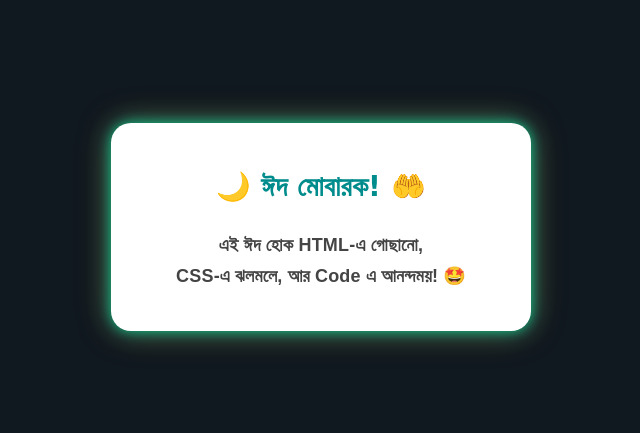
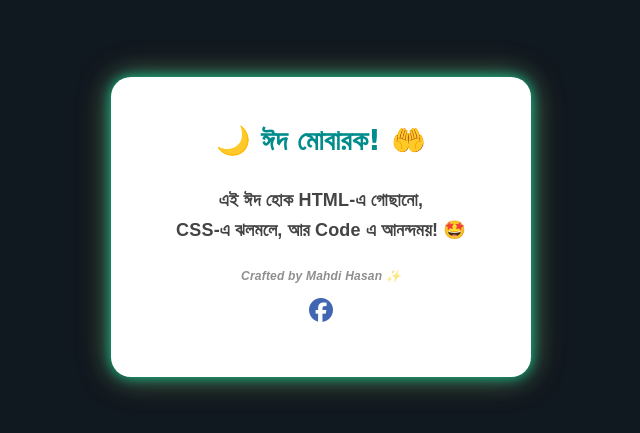
Before and after one commit to mahdi9162/Eid-Card, a plain HTML site: page index.html in a window 1280 px wide. Shown: the part 173-606 px from the top of the page, without its empty margins (319-959 px from the left). Drawn offline with Linux system fonts and the light colour scheme.

Commit message:
Updated HTML and CSS with new changes

```diff
--- a/index.html
+++ b/index.html
@@ -5,6 +5,9 @@
     <meta charset="UTF-8">
     <meta name="viewport" content="width=device-width, initial-scale=1">
     <link href="https://fonts.googleapis.com/css2?family=Noto+Serif+Bengali:wght@400;600&display=swap" rel="stylesheet">
+    <link rel="stylesheet" href="https://cdnjs.cloudflare.com/ajax/libs/font-awesome/6.7.2/css/all.min.css"
+        integrity="sha512-Evv84Mr4kqVGRNSgIGL/F/aIDqQb7xQ2vcrdIwxfjThSH8CSR7PBEakCr51Ck+w+/U6swU2Im1vVX0SVk9ABhg=="
+        crossorigin="anonymous" referrerpolicy="no-referrer" />
     <link rel="stylesheet" href="style.css">
     <title>ঈদের শুভেচ্ছা</title>
 </head>
@@ -13,6 +16,13 @@
     <div class="card">
         <h1>🌙 ঈদ মোবারক! 🤲</h1>
         <p> এই ঈদ হোক HTML-এ গোছানো,<br>CSS-এ ঝলমলে, আর Code এ আনন্দময়! 🤩</p>
+
+        <p class="signature"> Crafted by Mahdi Hasan ✨</p>
+        <a href="https://www.facebook.com/mahdi916?rdid=tForzam6jhAdAX7Q&share_url=https%3A%2F%2Fwww.facebook.com%2Fshare%2F1Agm1q4FV9%2F#"
+            target="_blank" class="social-link">
+            <i class="fa-brands fa-facebook"></i>
+        </a>
+
     </div>
 </body>
 
--- a/style.css
+++ b/style.css
@@ -78,3 +78,26 @@ p {
             0 0 30px rgba(255, 200, 0, 0.3);
     }
 }
+
+.signature {
+    font-size: 12px;
+    text-align: center;
+    opacity: 0.6;
+    font-style: italic;
+    margin-top: 20px;
+}
+
+.social-link {
+    text-decoration: none;
+    color: #4267B2;
+    /* Facebook Blue */
+    font-size: 24px;
+    margin: 5px;
+    transition: transform 0.3s ease, color 0.3s ease;
+    display: inline-block;
+}
+
+.social-link:hover {
+    color: #2d4373;
+    transform: scale(1.2);
+}
```
